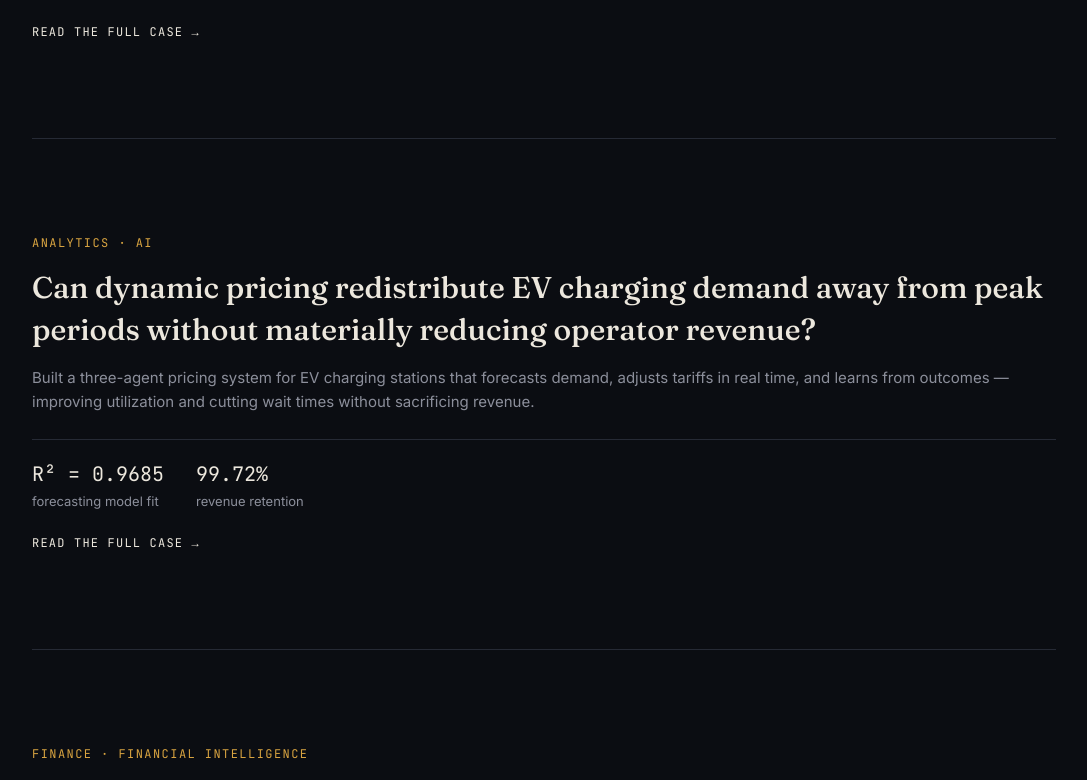
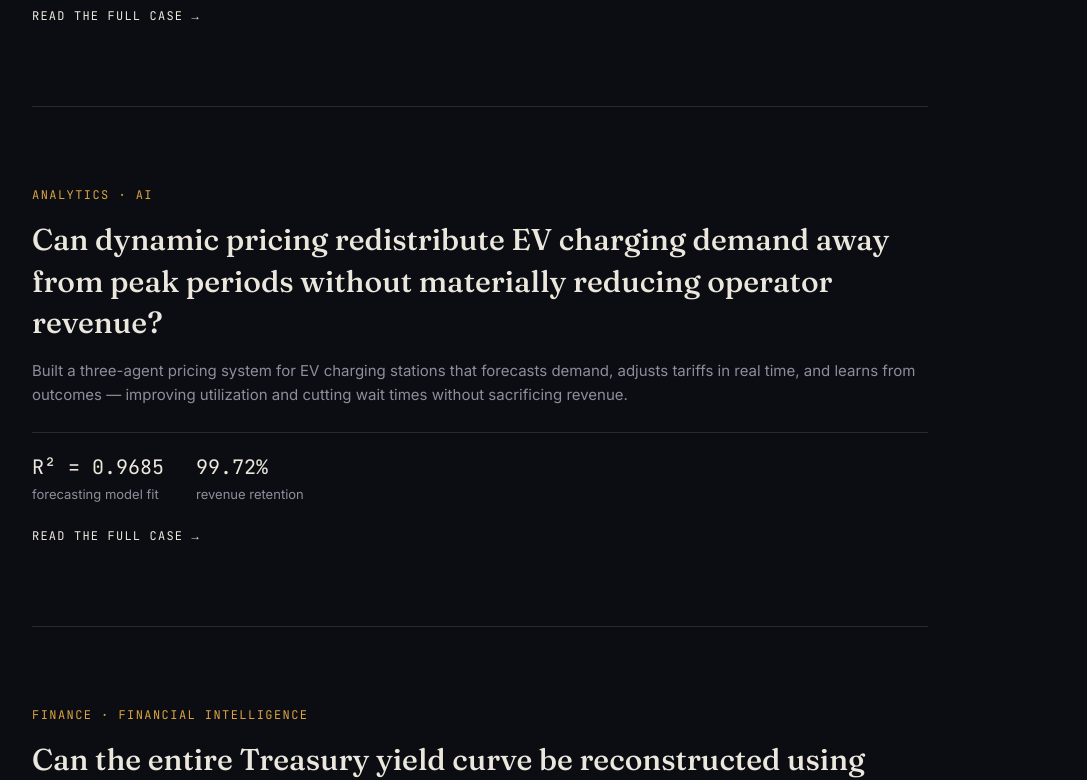
Before and after one commit to arusurya/portfolio, a Next.js app: page / in a window 1280 px wide. Shown: the part 1644-2424 px from the top of the page, without its empty margins (72-1159 px from the left). Built offline with nearby package versions, Linux system fonts and the light colour scheme.

Commit message:
new file:   .DS_Store modified:   app/page.tsx modified:   components/FeaturedProject.tsx

```diff
--- a/app/page.tsx
+++ b/app/page.tsx
@@ -199,8 +199,8 @@
           </div>
 
           <div className="container-page divide-y divide-line">
-            {featured.map((p, i) => (
-              <FeaturedProject key={p.slug} project={p} reversed={i % 2 === 1} />
+            {featured.map((p) => (
+              <FeaturedProject key={p.slug} project={p} />
             ))}
           </div>
 
--- a/components/FeaturedProject.tsx
+++ b/components/FeaturedProject.tsx
@@ -32,15 +32,13 @@
 
 export function FeaturedProject({
   project,
-  reversed = false,
 }: {
   project: FeaturedProjectData;
-  reversed?: boolean;
 }) {
   return (
-    <article className="max-w-5xl py-16 md:py-24">
+    <article className="max-w-4xl py-12 md:py-20">
 
-      <div className={reversed ? "md:order-1" : ""}>
+      <div>
         <p className="font-mono text-xs uppercase tracking-[0.12em] text-amber">
           {project.domain}
         </p>
```
Also changed, not shown: 1 other file (tests, documents, lock files or other folders).
